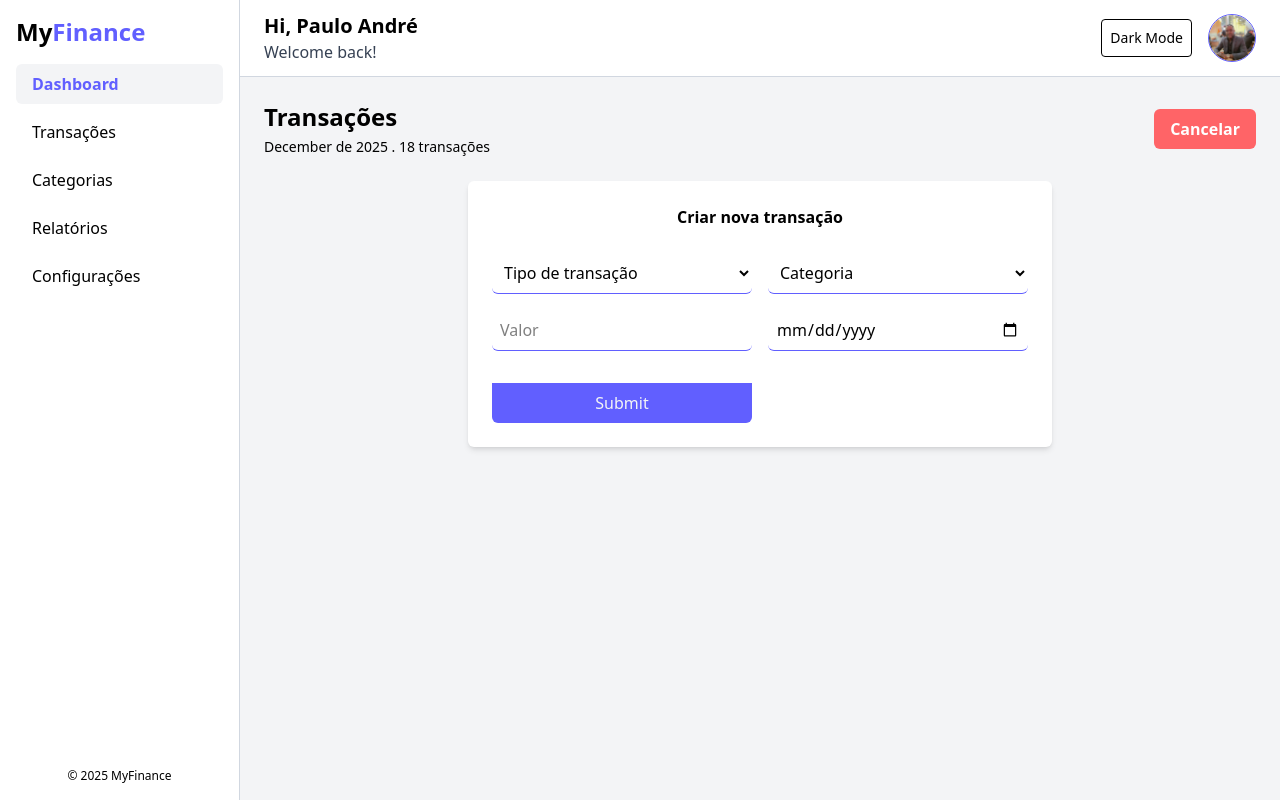
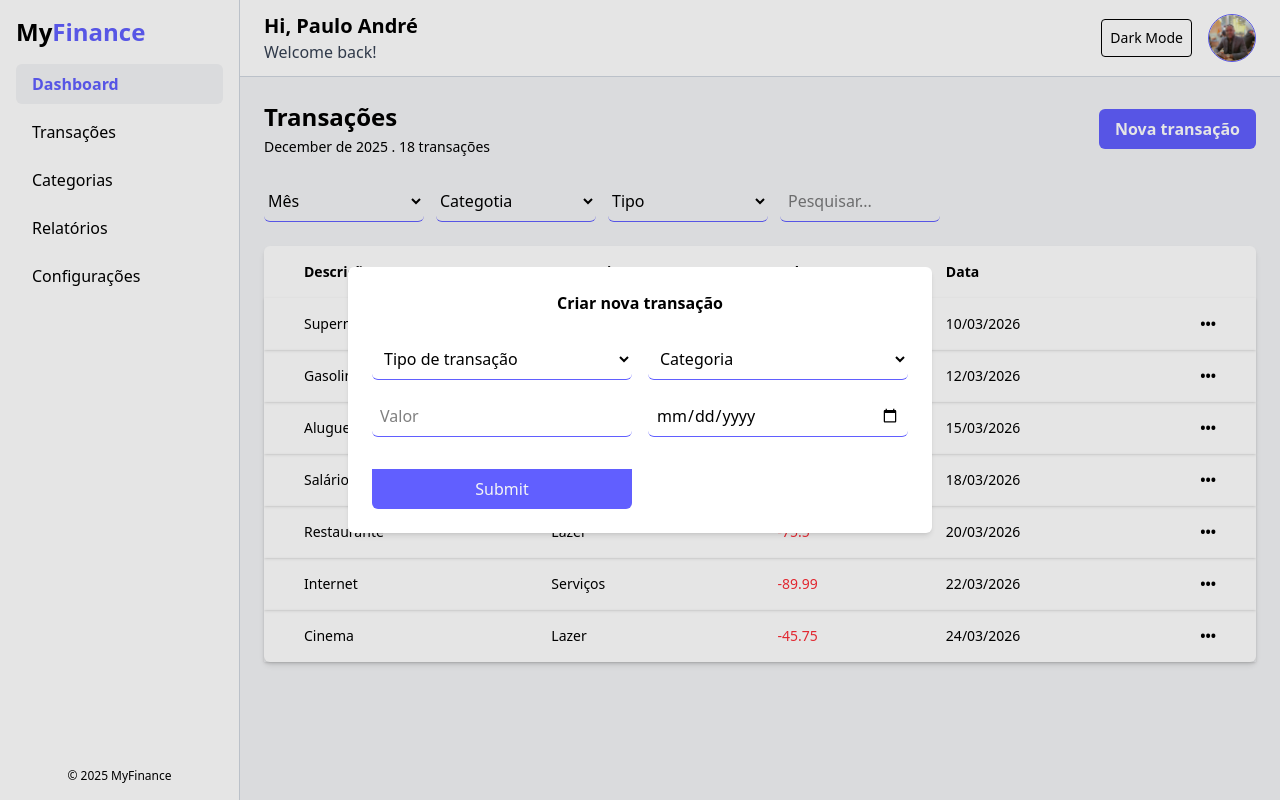
Before and after one commit to PauloAndre05/MyFinance, a React (Vite) app: page /transacoes in a window 1280 px wide. Both pictures are taken after a click on the button "Nova transação". Built offline with nearby package versions, Linux system fonts and the light colour scheme.

Commit message:
feat: filtro de transacões

```diff
--- a/src/components/transacoes/filtros/Index.tsx
+++ b/src/components/transacoes/filtros/Index.tsx
@@ -1,4 +1,18 @@
-export const FiltrosTransacoes = () => {
+import { dadosTransacoes } from "../dadosTransacoes";
+
+interface FiltrosTransacoesProps {
+  filteredTransacoes: typeof dadosTransacoes;
+}
+
+export const FiltrosTransacoes = ({ filteredTransacoes }: FiltrosTransacoesProps) => {
+  /* Pesquisa de transações */
+  function handleSearchTransacoes(value: string) {
+    const resultados = value? filteredTransacoes.filter((transacao) => {
+      return transacao.descricao.toLowerCase().includes(value.toLowerCase()) || transacao.categoria.toLowerCase().includes(value.toLowerCase());
+    })
+    : dadosTransacoes;
+    filteredTransacoes = resultados;
+  }
   return (
     <div className="flex flex-wrap gap-3">
       <select className="border-b outline-0 rounded-md w-40 border-primary cursor-pointer">
@@ -16,7 +30,7 @@ export const FiltrosTransacoes = () => {
           Tipo
         </option>
       </select>
-      <input className="border-b p-2 outline-0 rounded-md w-40 border-primary" placeholder="Pesquisar..." />
+      <input className="border-b p-2 outline-0 rounded-md w-40 border-primary" placeholder="Pesquisar..." onChange={ (e) => handleSearchTransacoes(e.target.value)}/>
     </div>
   );
 };
--- a/src/components/transacoes/headerTransacoes/Index.tsx
+++ b/src/components/transacoes/headerTransacoes/Index.tsx
@@ -24,21 +24,12 @@ export const HeaderTransacoes = ({
         <h1 className="text-2xl font-semibold">Transações</h1>
         <p className="text-sm">{`${currentMonth} de ${currenteYear} . 18 transações`}</p>
       </div>
-      {isOpenModal ? (
-        <button
-          className="px-4 py-2 text-white font-semibold bg-red-400 rounded-md cursor-pointer"
-          onClick={handleOpenModal}
-        >
-          Cancelar
-        </button>
-      ) : (
       <button
         className="px-4 py-2 text-white font-semibold bg-primary rounded-md cursor-pointer"
         onClick={handleOpenModal}
       >
         Nova transação
       </button>
-      )}
     </div>
   );
 };
--- a/src/components/transacoes/modalCriarTransacao/Index.tsx
+++ b/src/components/transacoes/modalCriarTransacao/Index.tsx
@@ -1,12 +1,20 @@
 interface ModalCriarTransacaoProps {
   isOpen: boolean;
+  setIsOpen?: (value: boolean) => void;
 }
 
-export const ModalCriarTransacao = ({ isOpen }: ModalCriarTransacaoProps) => {
+export const ModalCriarTransacao = ({ isOpen, setIsOpen }: ModalCriarTransacaoProps) => {
+  function handleCloseModal() {
+    if (setIsOpen) {
+      setIsOpen(false);
+    }
+  }
+
   return (
     <>
       {isOpen && (
-        <div className="p-6 bg-white dark:bg-secondary mx-auto shadow-md flex flex-col gap-6 rounded-md">
+        <div className="absolute bg-black/10 inset-0 flex justify-center items-center backdrop-blur-[.5px] z-10" onClick={handleCloseModal}>
+          <div className="p-6 bg-white dark:bg-secondary mx-auto shadow-md flex flex-col gap-6 rounded-md z-50"  onClick={(e) => e.stopPropagation()}>
             <h1 className="text-center font-semibold">Criar nova transação</h1>
             <form className="grid grid-cols-2 flex-wrap gap-4">
               <select className="w-65 outline-none border-b border-primary rounded-md p-2">
@@ -41,6 +49,7 @@ export const ModalCriarTransacao = ({ isOpen }: ModalCriarTransacaoProps) => {
               <button type="submit" className="bg-primary dark:bg-secondary text-gray-100 py-2 rounded-b-md mt-4 cursor-pointer hover:bg-secondary transition-all duration-300 hover:rounded-md">Submit</button>
             </form>
           </div>
+        </div>
       )}
     </>
   );
--- a/src/components/transacoes/tabelaTransacoes/Index.tsx
+++ b/src/components/transacoes/tabelaTransacoes/Index.tsx
@@ -1,6 +1,10 @@
 import { dadosTransacoes } from "../../transacoes/dadosTransacoes";
 
-export const TabelaTransacoes = () => {
+interface TabelaTransacoesProps {
+  filteredTransacoes: typeof dadosTransacoes;
+}
+
+export const TabelaTransacoes = ({ filteredTransacoes }: TabelaTransacoesProps) => {
   return (
       <table className="bg-white dark:bg-crdBg-secondary shadow-md rounded-md w-full overflow-y-auto">
         <thead className=" text-left text-sm">
@@ -14,7 +18,7 @@ export const TabelaTransacoes = () => {
         </thead>
 
         <tbody className="text-sm">
-          {dadosTransacoes.map((transacao) => {
+          {filteredTransacoes.map((transacao) => {
             const valorClass =
               transacao.valor < 0 ? "text-red-500" : "text-green-500";
             return (
--- a/src/pages/transacoes/Index.tsx
+++ b/src/pages/transacoes/Index.tsx
@@ -3,6 +3,7 @@ import { FiltrosTransacoes } from "../../components/transacoes/filtros/Index";
 import { HeaderTransacoes } from "../../components/transacoes/headerTransacoes/Index";
 import { TabelaTransacoes } from "../../components/transacoes/tabelaTransacoes/Index";
 import { ModalCriarTransacao } from "../../components/transacoes/modalCriarTransacao/Index";
+import { dadosTransacoes } from "../../components/transacoes/dadosTransacoes";
 
 export const Transacoes = () => {
   useEffect(() => {
@@ -10,81 +11,17 @@ export const Transacoes = () => {
   }, []);
 
   const [isOpenModal, setIsOpenModal] = useState<boolean>(false);
-
+  const [filteredTransacoes, setFilteredTransacoes] = useState<typeof dadosTransacoes>(dadosTransacoes);
   return (
-    <>
       <div className="flex flex-col gap-6">
         <HeaderTransacoes
           isOpenModal={isOpenModal}
           setIsOpenModal={setIsOpenModal}
         />
+        <FiltrosTransacoes filteredTransacoes={filteredTransacoes} />
+        <TabelaTransacoes filteredTransacoes={filteredTransacoes} />
+        <ModalCriarTransacao isOpen={isOpenModal} setIsOpen={setIsOpenModal} />
 
-        <ModalCriarTransacao isOpen={isOpenModal} />
-        {!isOpenModal && (
-          <>
-            <FiltrosTransacoes />
-            <TabelaTransacoes />
-          </>
-        )}
       </div>
-      {/*   <div className="flex flex-col gap-6 p-6">
-
-      <div className="flex items-start justify-between">
-        <div>
-          <h1 className="text-2xl font-semibold">Transações</h1>
-          <p className="text-sm text-muted-foreground">
-            Março 2026 · 18 transações
-          </p>
-        </div>
-
-        <button className="bg-blue-600 text-white px-4 py-2 rounded-md">
-          + Nova transação
-        </button>
-      </div>
-
-      <div className="flex flex-wrap gap-3">
-        <select className="border p-2 rounded-md">
-          <option>Mês</option>
-        </select>
-
-        <select className="border p-2 rounded-md">
-          <option>Categoria</option>
-        </select>
-
-        <select className="border p-2 rounded-md">
-          <option>Tipo</option>
-        </select>
-
-        <input
-          className="border p-2 rounded-md"
-          placeholder="Pesquisar..."
-        />
-      </div>
-
-      <div className="bg-white dark:bg-crdBg-secondary rounded-md border overflow-hidden">
-        <table className="w-full text-sm">
-          <thead className="bg-gray-100 dark:bg-crdBg-tertiary text-left">
-            <tr>
-              <th className="p-3">Data</th>
-              <th className="p-3">Descrição</th>
-              <th className="p-3">Categoria</th>
-              <th className="p-3">Valor</th>
-              <th className="p-3"></th>
-            </tr>
-          </thead>
-
-          <tbody>
-            <tr className="border-t">
-              <td className="p-3">10/03</td>
-              <td className="p-3">Supermercado</td>
-              <td className="p-3">Alimentação</td>
-              <td className="p-3 text-red-500">- € 43,20</td>
-              <td className="p-3 text-right">•••</td>
-            </tr>
-          </tbody>
-        </table>
-      </div>
-    </div> */}
-    </>
   );
 };
```
Lines whose indentation alone changed are shown as unchanged.
